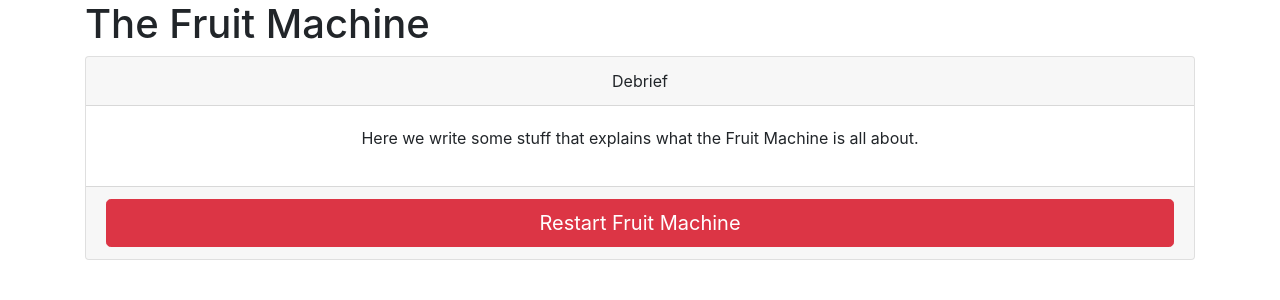
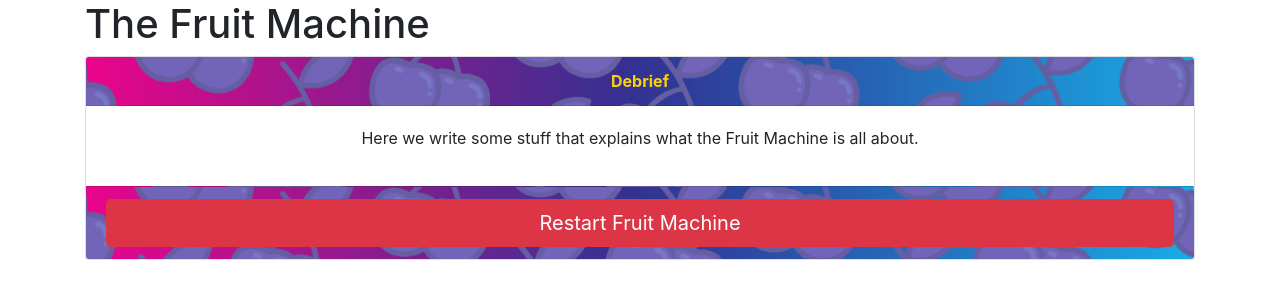
Before and after one commit to Fruit-Machine/fruitmachine-webapp, a Flask app: page /debrief in a window 1280 px wide. Shown: the top 300 px of the page. Run offline with Flask 2, Linux system fonts and the light colour scheme; some libraries are stand-ins or nearby versions.

Commit message:
Update UI styling
Add new CSS file and some images. Vajazzle up the base template a bit.

```diff
--- a/fruit_machine.py
+++ b/fruit_machine.py
@@ -17,7 +17,10 @@ with_hue = True
 # IP address of the Hue bridge
 bridge_ip = '192.168.1.2'
 lamp_name = 'Gayness Lamp'
-b = Bridge(bridge_ip) if with_hue else None
+try:
+    b = Bridge(bridge_ip) if with_hue else None
+except ConnectionRefusedError:
+    with_hue = False
 
 '''
     "run-once" connect command.
--- /dev/null
+++ b/static/css/de.css
@@ -0,0 +1,9 @@
+/* Custom styles */
+
+/* Give the card header and footer a background image */
+.card-header, .card-footer {
+	background-image: url(/static/img/banner.png);
+	background-size: cover;
+	color: #fcd204;
+	font-weight: bold;
+}
--- a/templates/base.html
+++ b/templates/base.html
@@ -8,6 +8,7 @@
 	<!-- Bootstrap CSS -->
 	<title>The Fruit Machine</title>
 	<link rel="stylesheet" href="/static/css/bootstrap.min.css">
+	<link rel="stylesheet" href="/static/css/de.css">
 </head>
 <body>
 	<div class="container">
```
Also changed, not shown: static/img/banner.jpg (added), static/img/banner.png (added), 4 other files.
